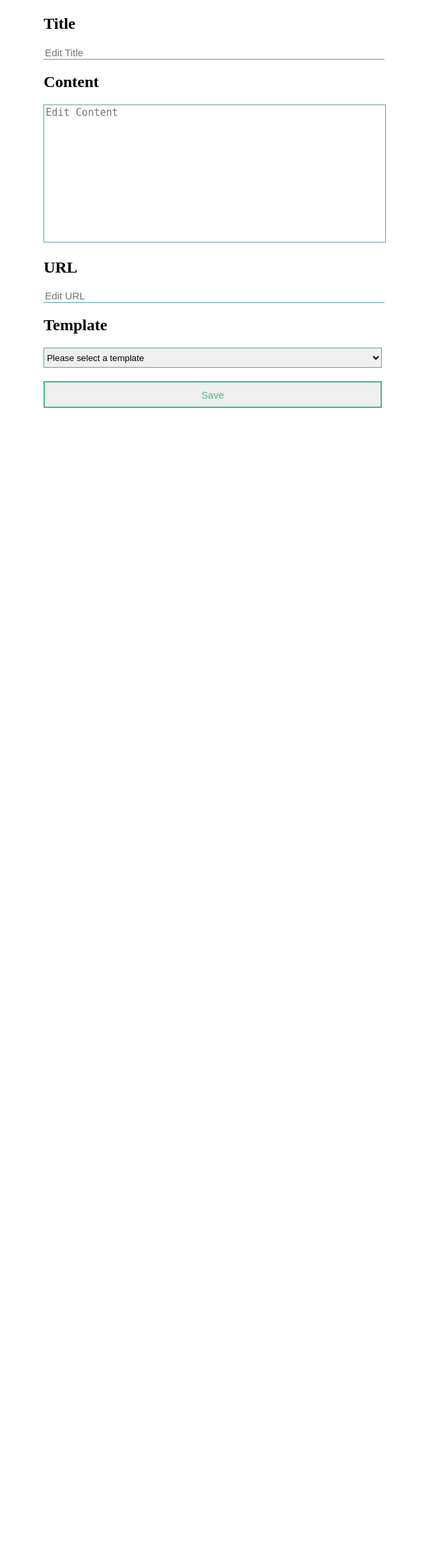
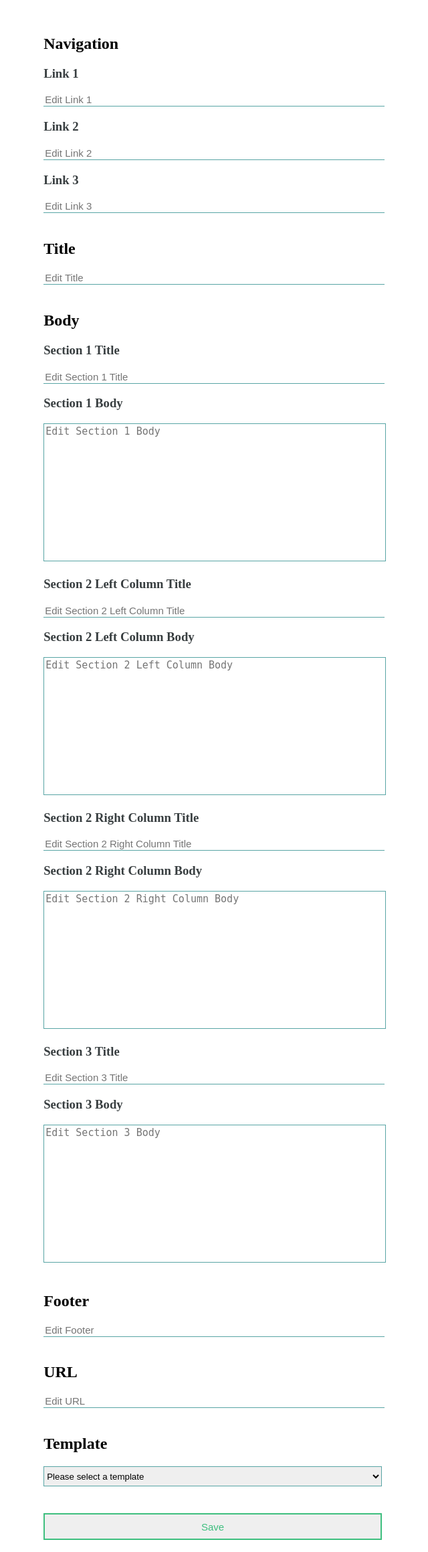
Before and after one commit to blics18/Portal_CMS, a web app: file editPage.html in a window 1280 px wide. Shown: the part 58-2375 px from the top of the page at 67% size, without its empty margins (322-962 px from the left). Before the commit the page ends 667 px from the top, so only its background shows below. Run offline with its HTML, style and script files only (its server is not run), Linux system fonts and the light colour scheme.

Commit message:
Fixed sytnax; added navigation and section to edit

```diff
--- a/css/editPage.css
+++ b/css/editPage.css
@@ -3,9 +3,12 @@ header h1{
 }
 
 div{
-	padding: 0 30%;
+	padding: 10px 30%;
 }
 
+h3{
+	color: #383E40;
+}
 textarea{
 	border-color: #59A5A5;
 	resize: none;
--- a/editPage.html
+++ b/editPage.html
@@ -14,13 +14,46 @@
 
 		<form action="#" method="POST" enctype="text/plain">
 			<div>
+				<h2>Navigation</h2>
+				<h3>Link 1</h3>
+				<input type="text" name="link1" placeholder="Edit Link 1">
+				<h3>Link 2</h3>
+				<input type="text" name="link2" placeholder="Edit Link 2">
+				<h3>Link 3</h3>
+				<input type="text" name="link3" placeholder="Edit Link 3">
+			</div>
+
+			<div>
 				<h2>Title</h2>
 				<input type="text" name="title" placeholder="Edit Title">
 			</div>
 
 			<div>
-				<h2>Content</h2>
-				<textarea name="content" placeholder="Edit Content"></textarea>
+				<h2>Body</h2>
+				<h3>Section 1 Title</h3>
+				<input type="text" name="section1_title" placeholder="Edit Section 1 Title">
+				<h3>Section 1 Body</h3>
+				<textarea name="section1_body" placeholder="Edit Section 1 Body"></textarea>
+
+				<h3>Section 2 Left Column Title</h3>
+				<input type="text" name="section2_left_title" placeholder="Edit Section 2 Left Column Title">
+				<h3>Section 2 Left Column Body</h3>
+				<textarea name="section2_left_body" placeholder="Edit Section 2 Left Column Body"></textarea>
+
+				<h3>Section 2 Right Column Title</h3>
+				<input type="text" name="section2_right_title" placeholder="Edit Section 2 Right Column Title">
+				<h3>Section 2 Right Column Body</h3>
+				<textarea name="section2_right_body" placeholder="Edit Section 2 Right Column Body"></textarea>
+
+				<h3>Section 3 Title</h3>
+				<input type="text" name="section3_title" placeholder="Edit Section 3 Title">
+				<h3>Section 3 Body</h3>
+				<textarea name="section3_body" placeholder="Edit Section 3 Body"></textarea>
+			</div>
+
+			<div>
+				<h2>Footer</h2>
+				<input type="text" name="footer" placeholder="Edit Footer">
 			</div>
 
 			<div>
```
